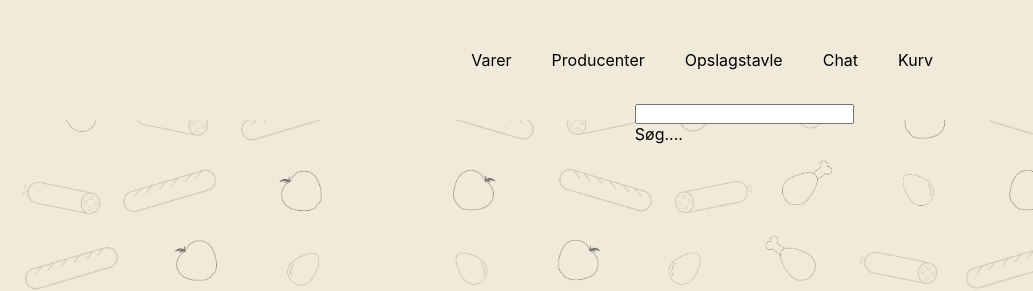
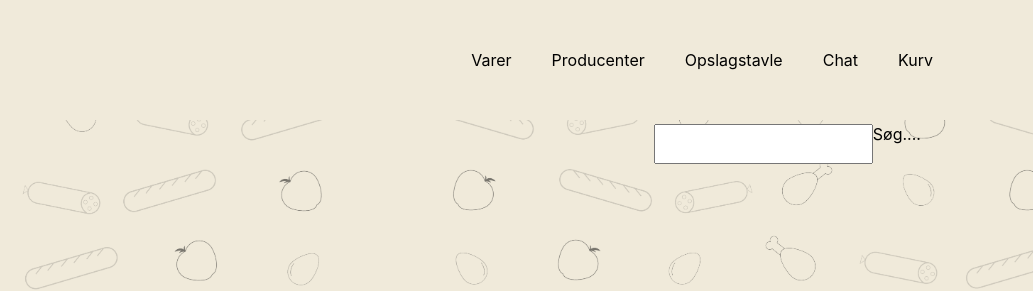
Before and after one commit to khalilam/uxpro, a plain HTML site: page index.html in a window 1280 px wide. Shown: the top 291 px of the page, 247-1280 px from the left. Drawn offline with Linux system fonts and the light colour scheme.

Commit message:
styling af søgebar

```diff
--- a/style.css
+++ b/style.css
@@ -74,6 +74,15 @@ body {
 
 .wrapper{
     position: absolute;
+    border-radius: 100%;
+}
+
+.search-data{
+    position: absolute;
+    height: 40px;
+    width: 400px;
+    display: flex;
+    text-align: center;
 }
 
 footer{
```
